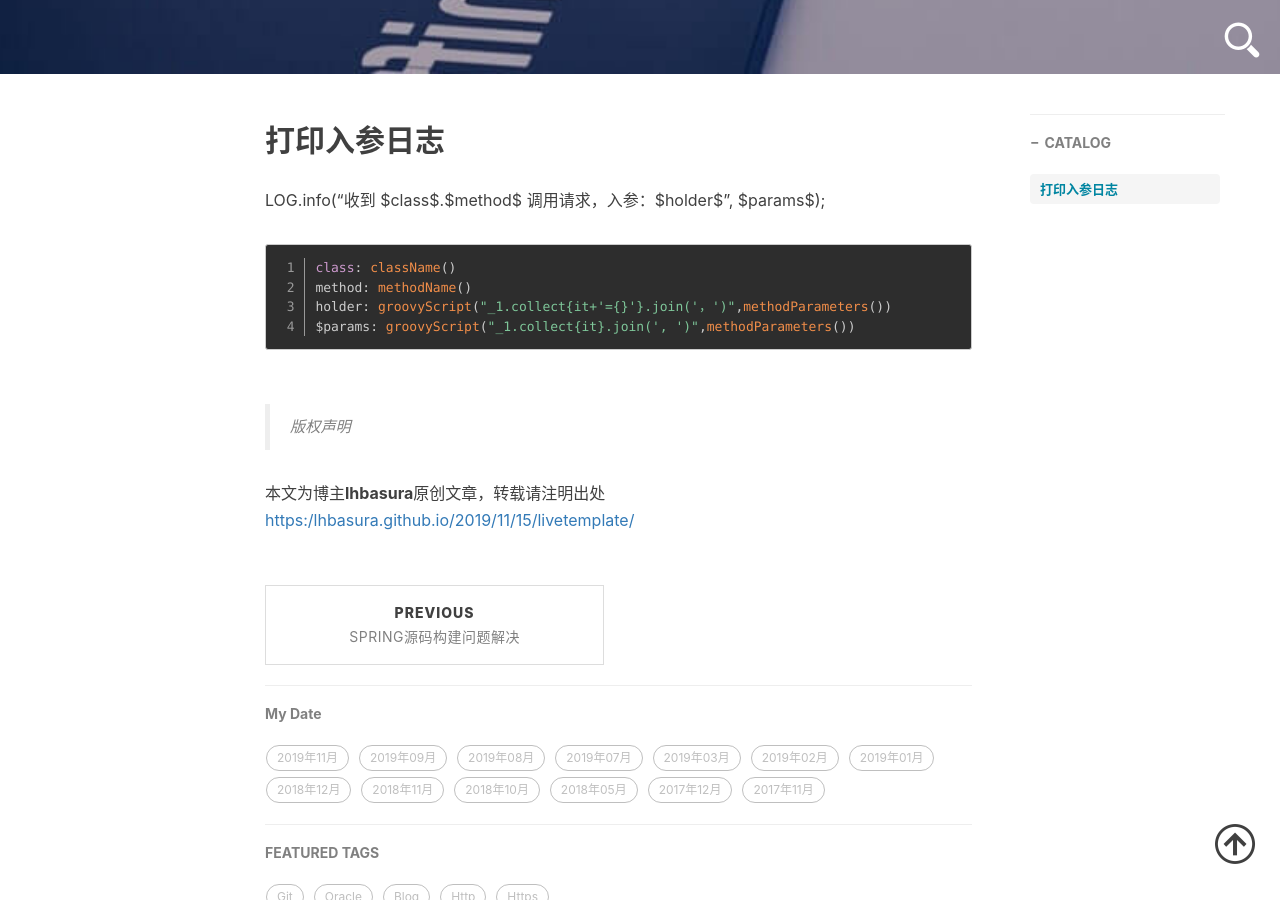
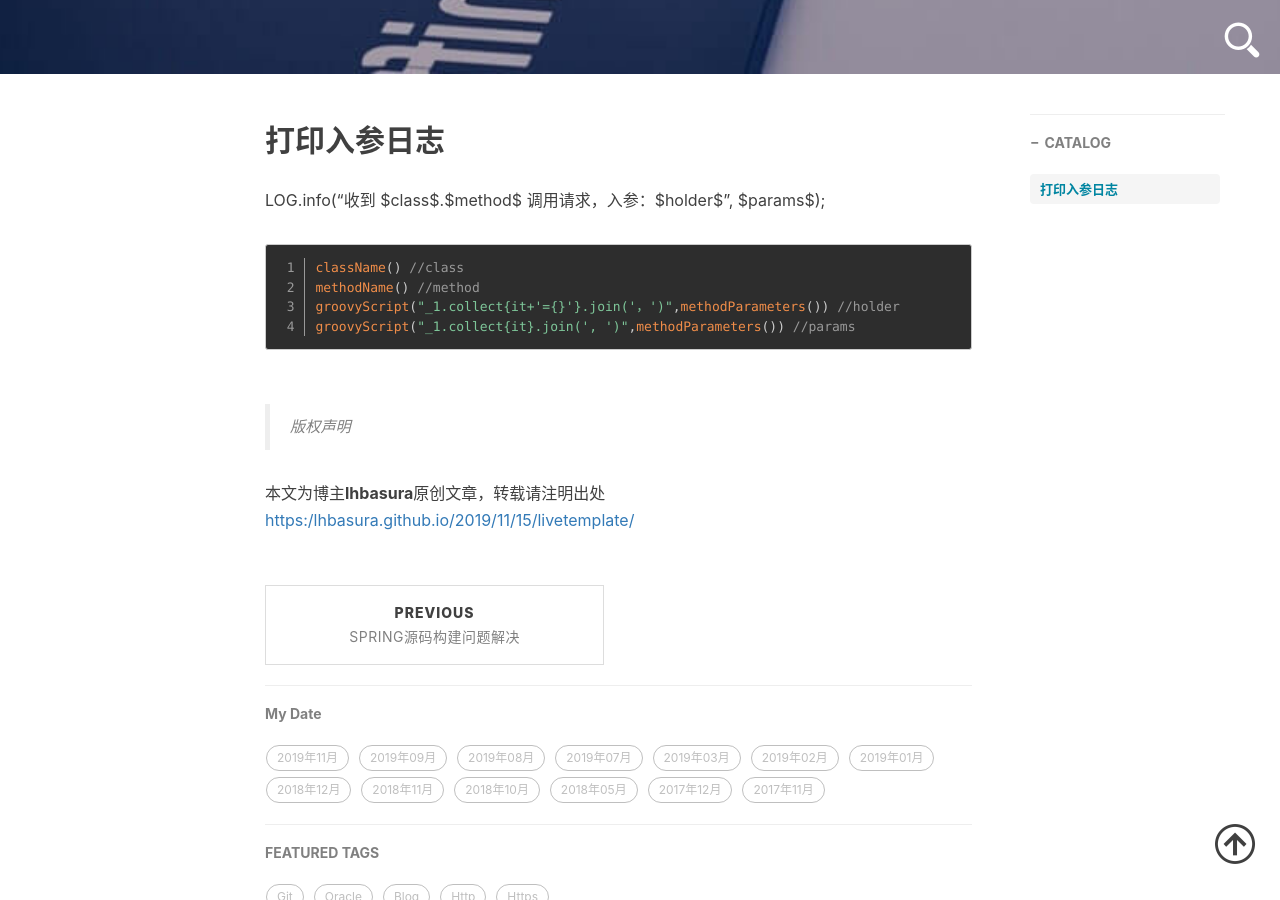
Before and after one commit to lhbasura/lhbasura.github.io, a Jekyll site: the page built from _posts/2019/11/2019-11-15-livetemplate.md, in a window 1280 px wide and 900 px high, scrolled down 577 px. Built offline with Jekyll 4.4.1, drawn with Linux system fonts in a browser that asks for light colours; comment, search, counter and statistics services are not loaded; part of the change alters nothing that is shown.

````diff
--- a/_posts/2019/11/2019-11-15-livetemplate.md
+++ b/_posts/2019/11/2019-11-15-livetemplate.md
@@ -16,8 +16,8 @@ tags:
 LOG.info("收到 $class$.$method$ 调用请求，入参：$holder$", $params$);
 
 ```groovy
-class: className()
-method: methodName()
-holder: groovyScript("_1.collect{it+'={}'}.join('，')",methodParameters())
-$params: groovyScript("_1.collect{it}.join(', ')",methodParameters())
+className() //class
+methodName() //method
+groovyScript("_1.collect{it+'={}'}.join('，')",methodParameters()) //holder
+groovyScript("_1.collect{it}.join(', ')",methodParameters()) //params
 ```
````
